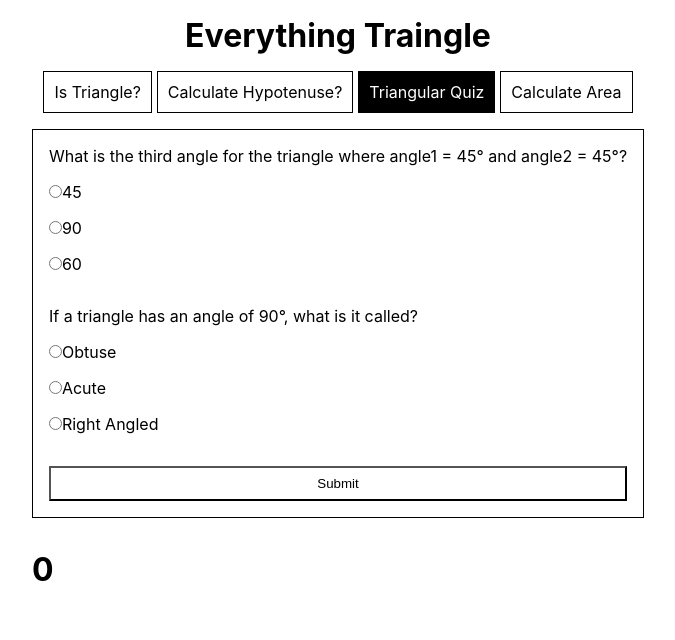
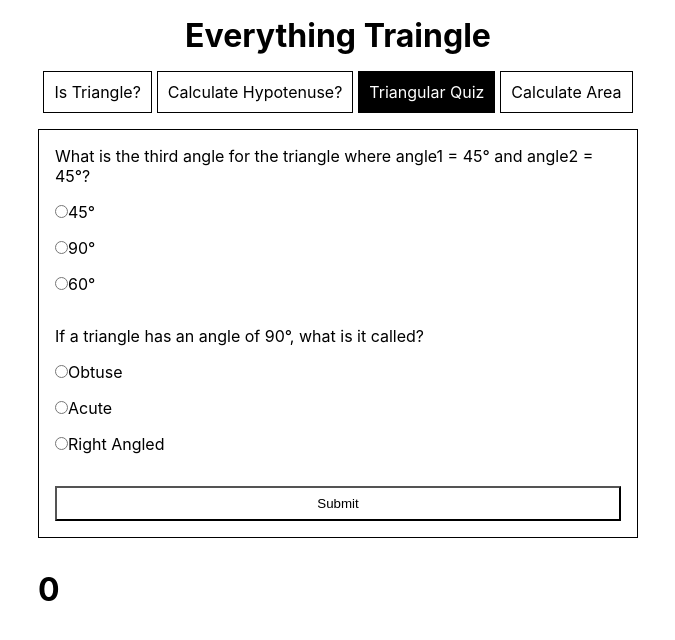
Before and after one commit to wasim7raja10/do-you-know-your-triangles, a React (Create React App) app: page / in a window 1280 px wide. Shown: the top 640 px of the page, without its empty margins (302-977 px from the left). Built offline with nearby package versions, Linux system fonts and the light colour scheme; the HTML template or start-up script is replaced by a standard one.

Commit message:
styling done

```diff
--- a/src/App.css
+++ b/src/App.css
@@ -41,6 +41,8 @@ nav > ol li.active {
 
 main {
   padding: 1rem 0;
+  max-width: 600px;
+  width: 100%;
 }
 
 /* caculate area, hypo, isTriangle */
@@ -66,6 +68,7 @@ main {
 
 input {
   padding: 0.5rem;
+  border: 1px solid black;
 }
 
 button {
--- a/src/components/Quiz.jsx
+++ b/src/components/Quiz.jsx
@@ -35,7 +35,7 @@ export default function Quiz() {
                 name="question1"
                 onChange={onValueChange}
               />
-              45
+              45°
             </label>
           </div>
           <div className="radio">
@@ -46,7 +46,7 @@ export default function Quiz() {
                 name="question1"
                 onChange={onValueChange}
               />
-              90
+              90°
             </label>
           </div>
           <div className="radio">
@@ -57,7 +57,7 @@ export default function Quiz() {
                 name="question1"
                 onChange={onValueChange}
               />
-              60
+              60°
             </label>
           </div>
         </div>
```
